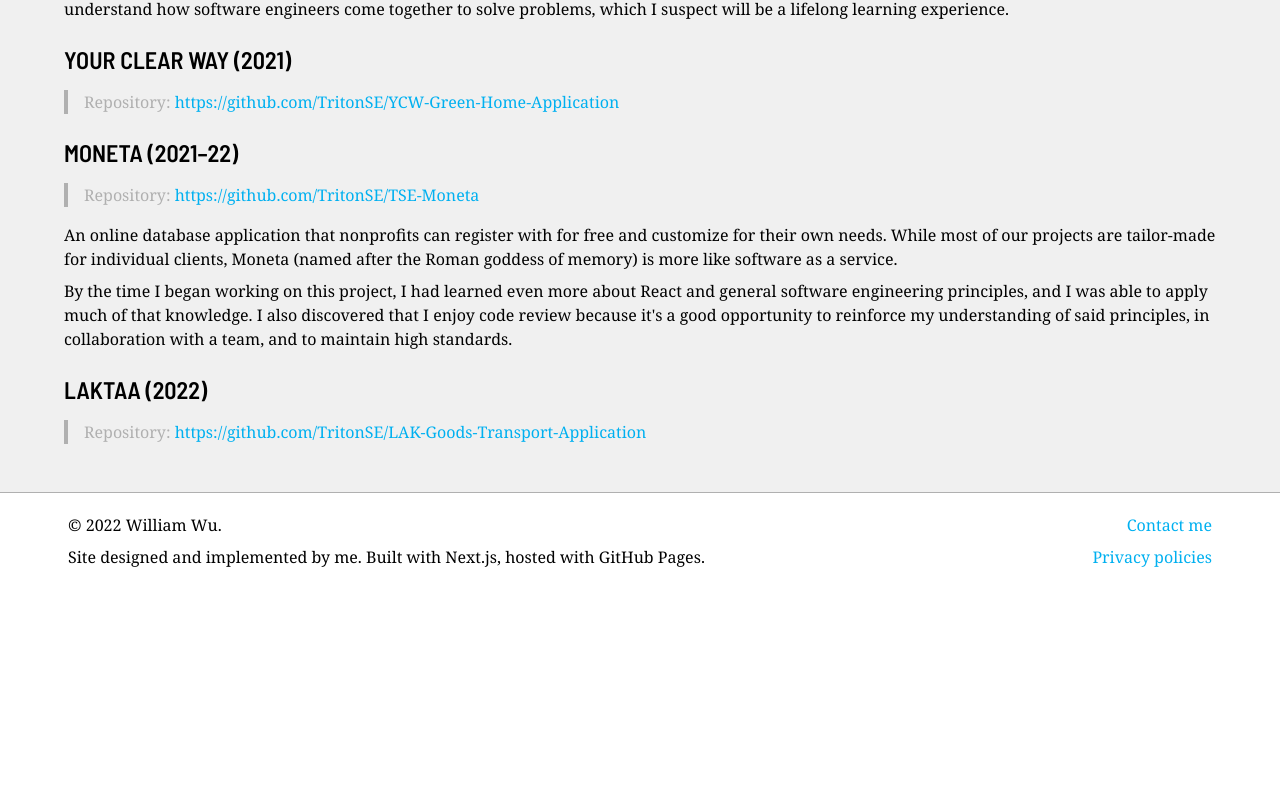
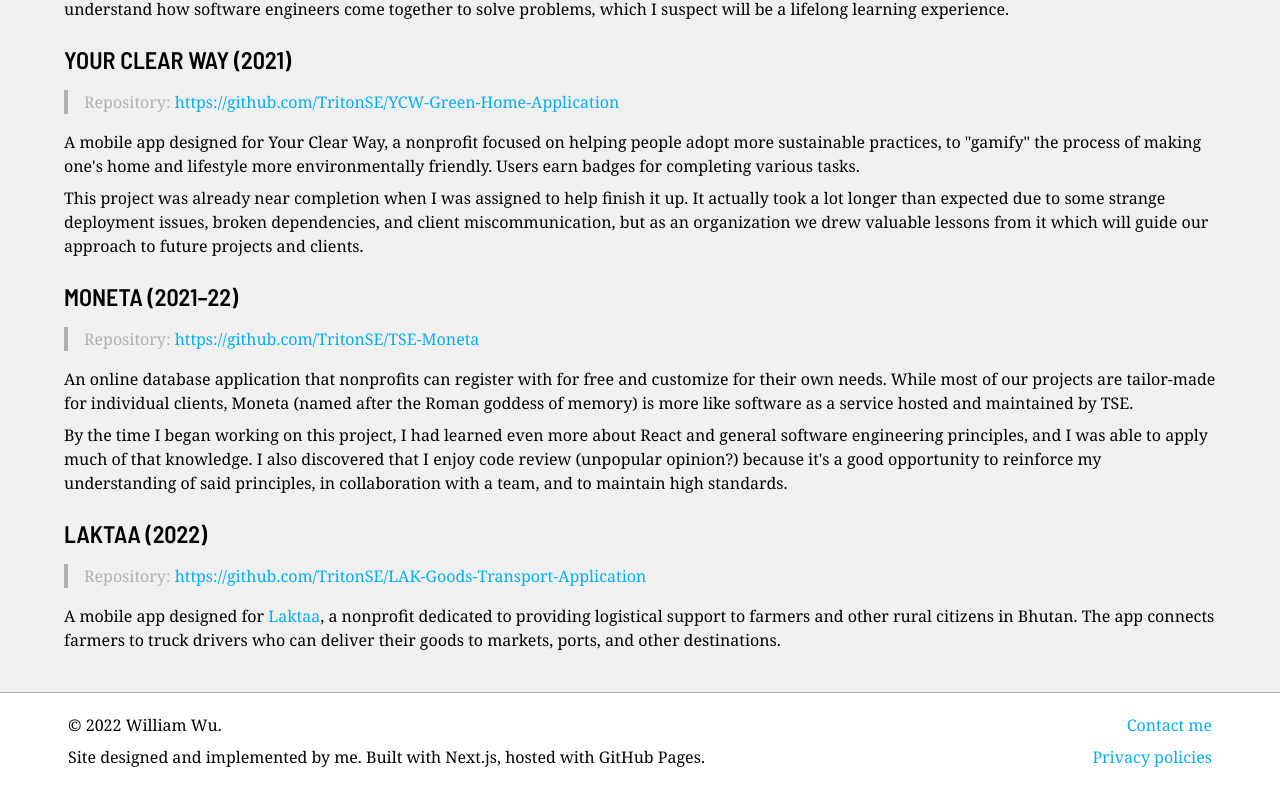
Before and after one commit to wllmwu/wllmwu.github.io, a Next.js app: page /projects/tse in a window 1280 px wide. Shown: the part 839-1644 px from the top of the page. Before the commit the page ends 1444 px from the top, so only its background shows below. Built offline with nearby package versions, Linux system fonts and the light colour scheme.

Commit message:
Finish TSE page copy

```diff
--- a/pages/projects/tse.mdx
+++ b/pages/projects/tse.mdx
@@ -23,7 +23,7 @@ These are the projects that I worked on as a developer at TSE. You can also chec
 
 > Repository: [https://github.com/TritonSE/FSD-Distribution-Web-App](https://github.com/TritonSE/FSD-Distribution-Web-App)
 
-A web application designed for [Feeding San Diego](https://feedingsandiego.org), a local food charity organization, to track information about food distribution schedules and the agencies they partnered with. It greatly streamlined the process of viewing and editing the data they had stored.
+A web application designed for [Feeding San Diego](https://feedingsandiego.org), a local food charity organization, to track information about food distribution schedules and the agencies they partnered with. It greatly streamlines the process of viewing and editing the data they had stored.
 
 This project was my first at TSE, and I learned a lot about JavaScript, React, and the rest of the typical MERN stack while working on it. I also began to understand how software engineers come together to solve problems, which I suspect will be a lifelong learning experience.
 
@@ -31,14 +31,20 @@ This project was my first at TSE, and I learned a lot about JavaScript, React, a
 
 > Repository: [https://github.com/TritonSE/YCW-Green-Home-Application](https://github.com/TritonSE/YCW-Green-Home-Application)
 
+A mobile app designed for Your Clear Way, a nonprofit focused on helping people adopt more sustainable practices, to "gamify" the process of making one's home and lifestyle more environmentally friendly. Users earn badges for completing various tasks.
+
+This project was already near completion when I was assigned to help finish it up. It actually took a lot longer than expected due to some strange deployment issues, broken dependencies, and client miscommunication, but as an organization we drew valuable lessons from it which will guide our approach to future projects and clients.
+
 ### Moneta (2021–22)
 
 > Repository: [https://github.com/TritonSE/TSE-Moneta](https://github.com/TritonSE/TSE-Moneta)
 
-An online database application that nonprofits can register with for free and customize for their own needs. While most of our projects are tailor-made for individual clients, Moneta (named after the Roman goddess of memory) is more like software as a service.
+An online database application that nonprofits can register with for free and customize for their own needs. While most of our projects are tailor-made for individual clients, Moneta (named after the Roman goddess of memory) is more like software as a service hosted and maintained by TSE.
 
-By the time I began working on this project, I had learned even more about React and general software engineering principles, and I was able to apply much of that knowledge. I also discovered that I enjoy code review because it's a good opportunity to reinforce my understanding of said principles, in collaboration with a team, and to maintain high standards.
+By the time I began working on this project, I had learned even more about React and general software engineering principles, and I was able to apply much of that knowledge. I also discovered that I enjoy code review (unpopular opinion?) because it's a good opportunity to reinforce my understanding of said principles, in collaboration with a team, and to maintain high standards.
 
 ### Laktaa (2022)
 
 > Repository: [https://github.com/TritonSE/LAK-Goods-Transport-Application](https://github.com/TritonSE/LAK-Goods-Transport-Application)
+
+A mobile app designed for [Laktaa](https://laktaa.medium.com/getting-started-ba193caa1f39), a nonprofit dedicated to providing logistical support to farmers and other rural citizens in Bhutan. The app connects farmers to truck drivers who can deliver their goods to markets, ports, and other destinations.
```
